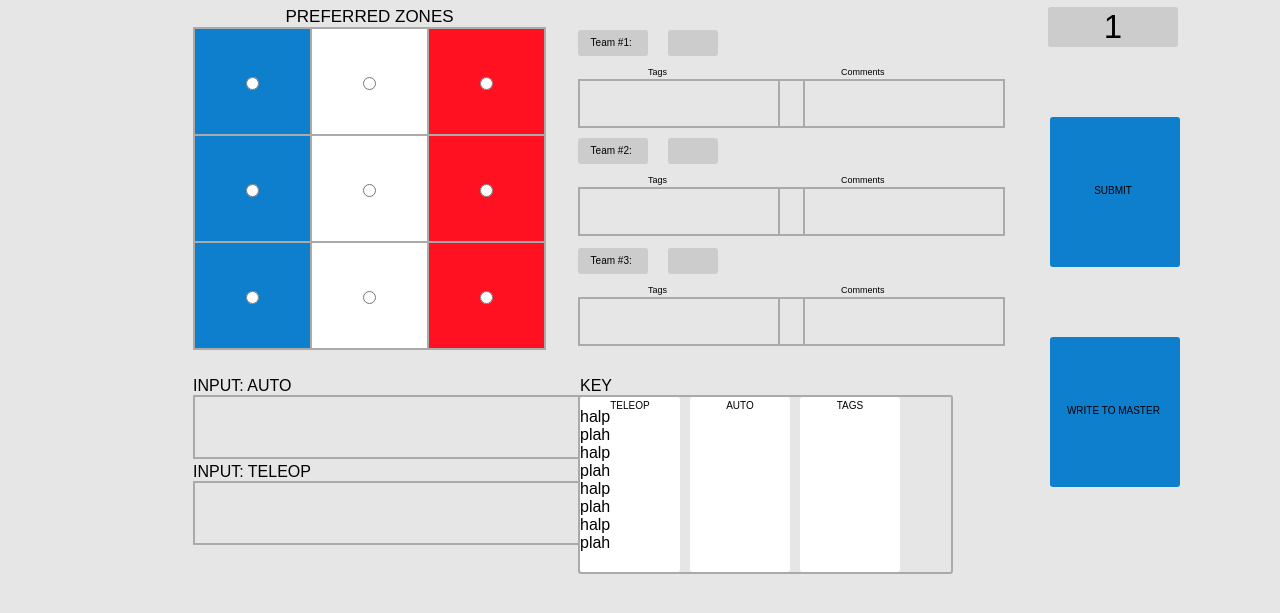
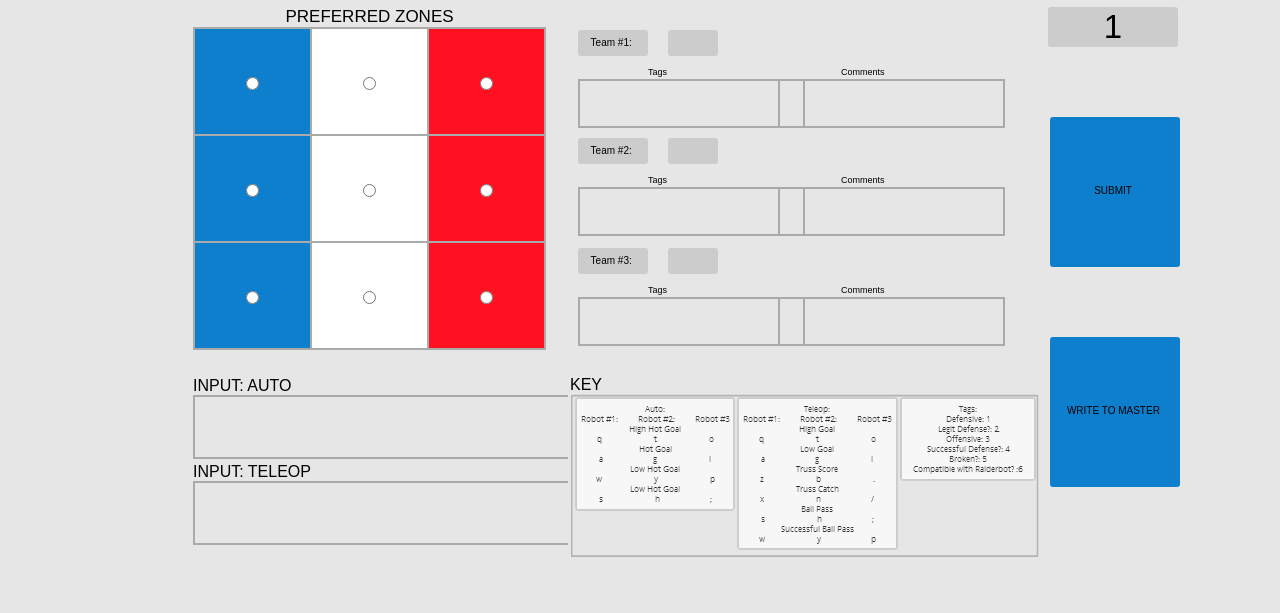
Before and after one commit to FRC-Team-955/AerialAssistScouting, a plain HTML site: page index.html in a window 1280 px wide. Shown: the part 83-696 px from the top of the page. Drawn offline with Linux system fonts and the light colour scheme.

Commit message:
Added cheaty key img for key box because I'm lazy...

```diff
--- a/css/style.css
+++ b/css/style.css
@@ -231,62 +231,28 @@ textArea
 }
 
 /* KEY BOX */
-.innerKeyContainer
-{
-    background-color: rgb(255, 255, 255);
-    border-radius: 3px;
-}
-
-.innerKeyHeader
-{
-    position: relative;
-    text-align: center;
-    top: 3px;
-    font-size: 10px;
-}
-
 #keyContainer
 {
     position: absolute;
     border-radius: 3px;
     width: 371px;
     height: 175px;
-    top: 478px;
+    top: 474px;
     left: 450px;
-    border: solid rgb(170, 170, 170) 2px;
 }
 
 #keyHeader
 {
     position: absolute;
-    top: -20px;
+    top: -15px;
+    left: -8px;
 }
 
-#keyTeleopContainer
+#key
 {
     position: absolute;
-    width: 100px;
-    height: 100%;
     top: 0px;
-    left: 0;
-}
-
-#keyAutoContainer
-{
-    position: absolute;
-    width: 100px;
-    height: 100%;
-    top: 0px;
-    left: 110px;
-}
-
-#keyTagsContainer
-{
-    position: absolute;
-    width: 100px;
-    height: 100%;
-    top: 0px;
-    left: 220px;
+    left: -10px;
 }
 
 /* INPUT BOX */
@@ -380,11 +346,3 @@ textArea
     top: 52px;
     left: 200px;
 }
-
-/* KEY */
-#key
-{
-    position: absolute;
-    top: 445px;
-    left: 460px;
-}
--- a/index.html
+++ b/index.html
@@ -80,20 +80,8 @@
         </div>
         <div id="keyContainer">
             <p id="keyHeader">KEY</p>
-            <div id="keyAutoContainer" class="innerKeyContainer">
-                <p class="innerKeyHeader">AUTO</p>
-                <p></p>
-            </div>
-            <div id="keyTeleopContainer" class="innerKeyContainer">
-                <p class="innerKeyHeader">TELEOP</p>
-                <p>halp<br>plah<br>halp<br>plah<br>halp<br>plah<br>halp<br>plah<br></p>
-            </div>
-            <div id="keyTagsContainer" class="innerKeyContainer">
-                <p class="innerKeyHeader">TAGS</p>
-                <p></p>
-            </div>
+            <img id="key" src="images/keyInfo.PNG">
         </div>
-<!--        <img id="key" src="key.png">-->
         <div id="team1Data">
             <div class="teamNameLable">
                 <p class="teamNameHeader">Team #1:</p>
--- a/js/main.js
+++ b/js/main.js
@@ -4,7 +4,7 @@ var header = "TEAM #,A:HIGH HOT,A:HIGH,A:LOW HOT,A:LOW,HIGH,LOW,TRUSS,CATCH,PREF
 // Keyboard keys
 var tagKeys = ['1', '2', '3', '4', '5', '6'];
 var teleopKeys = [['q', 'a', 'z', 'w', 's', 'x'], ['t', 'g', 'b', 'y', 'h', 'n'], ['o', 'l', '.', 'p', ';', '/']];
-var autoKeys = [['q', 'a', 'z', 'w'], ['t', 'g', 'b', 'y'], ['o', 'l', '.', 'p']];
+var autoKeys = [['q', 'a', 'w', 's'], ['t', 'g', 'y', 'h'], ['o', 'l', 'p', ';']];
 
 // Array lengths
 var teleopLength = teleopKeys[0].length;
```
Also changed, not shown: images/keyInfo.PNG (added), key.png (deleted).
